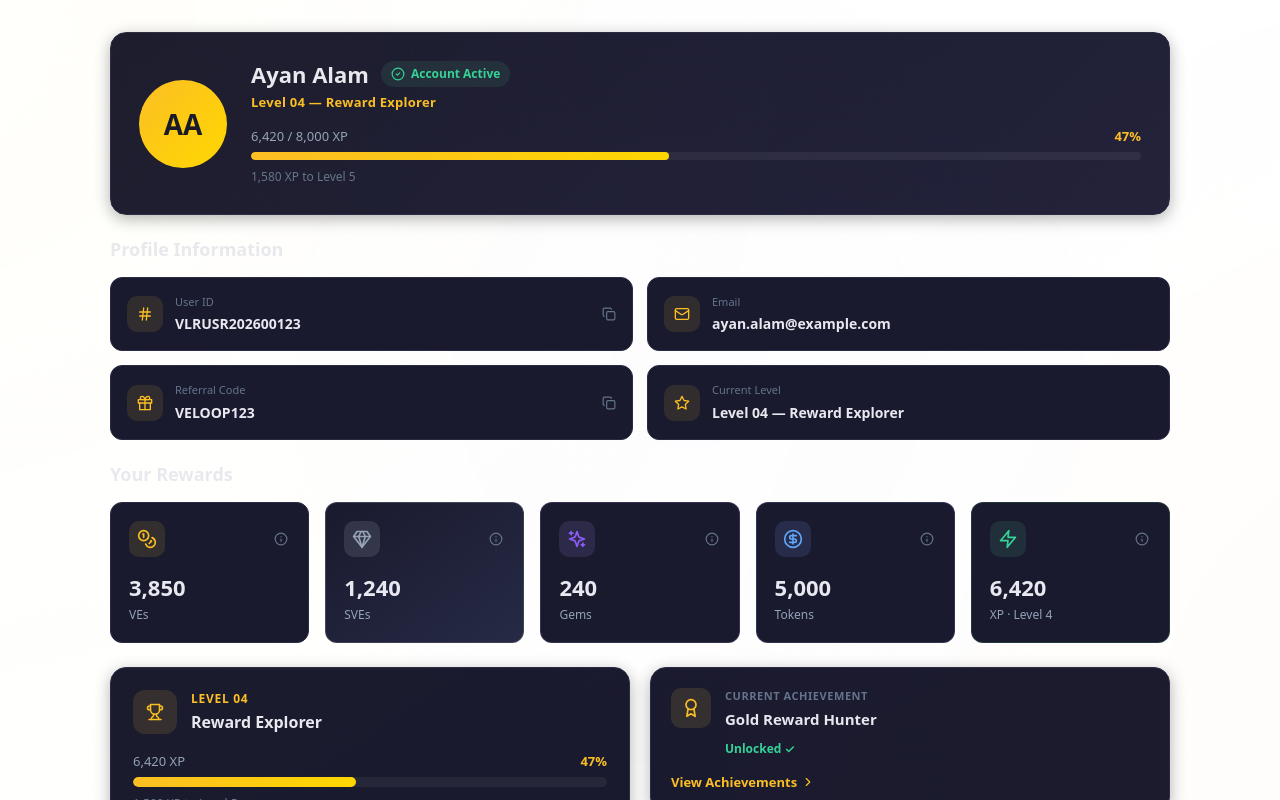
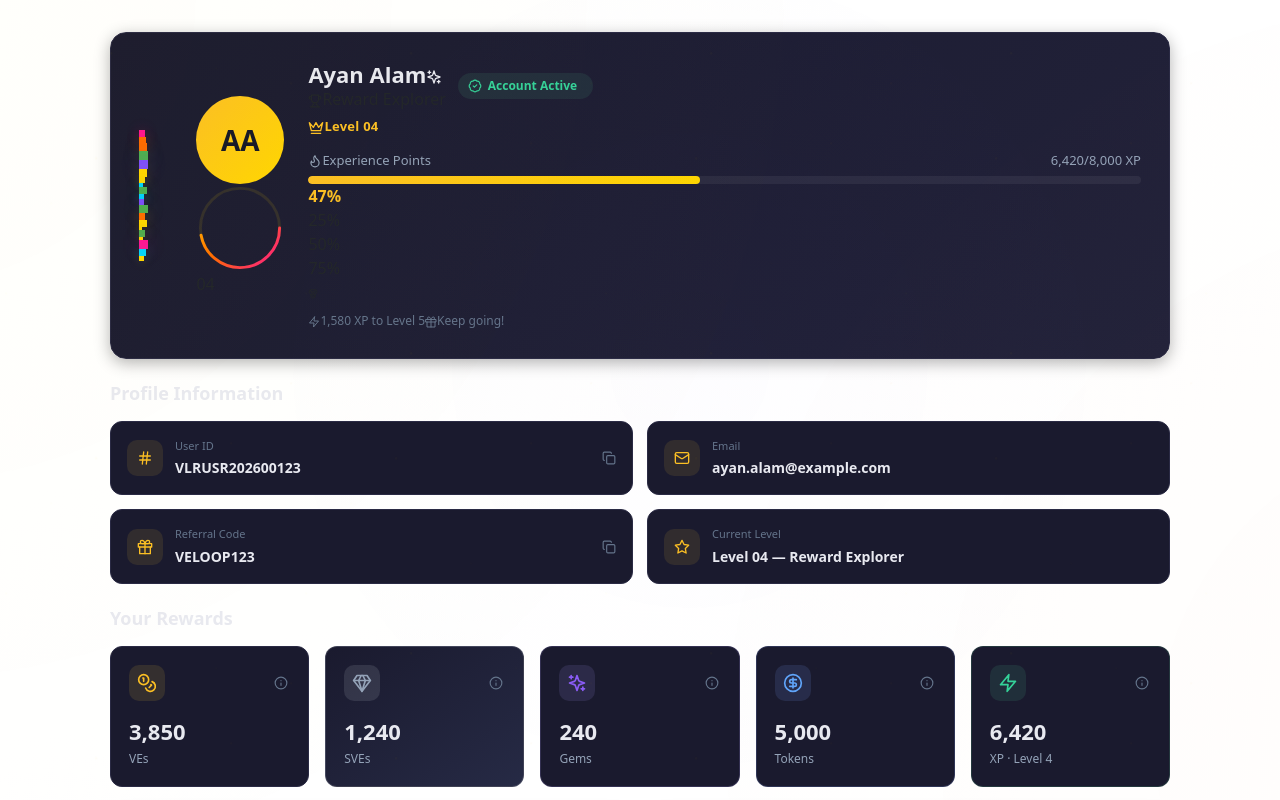
Before and after one commit to Sara12-2/VELoop_Rewards-User-Profile, a React (Vite) app: page / in a window 1280 px wide. Shown: the top 800 px of the page. Built offline with nearby package versions, Linux system fonts and the light colour scheme.

Commit message:
feat(hero): add ProfileHero with gamified avatar and XP progress

```diff
--- a/src/components/ProfileHero/ProfileHero.jsx
+++ b/src/components/ProfileHero/ProfileHero.jsx
@@ -1,6 +1,11 @@
-import { CheckCircle2 } from "lucide-react";
+import {
+  CheckCircle2, Sparkles, Crown, Trophy, TrendingUp, Zap,
+  Star, Flame, Target, Award, Gift, Rocket,
+  Circle, BadgeCheck, Gem, Medal
+} from "lucide-react";
 import styles from "./ProfileHero.module.css";
 import { useCountUp } from "../../hooks/useCountUp";
+import { useState, useEffect, useRef } from "react";
 
 function getInitials(name) {
   return name
@@ -13,47 +18,266 @@ function getInitials(name) {
 
 export default function ProfileHero({ user, xp }) {
   const animatedXP = useCountUp(xp.current);
+  const [isVisible, setIsVisible] = useState(false);
+  const [particles, setParticles] = useState([]);
+  const [barWidth, setBarWidth] = useState(0);
+  const [showSparkles, setShowSparkles] = useState(false);
+  const xpTrackRef = useRef(null);
+
   const percent = Math.min(
     Math.round(((xp.current - xp.levelFloor) / (xp.nextLevelAt - xp.levelFloor)) * 100),
     100
   );
 
+  useEffect(() => {
+    setIsVisible(true);
+
+    const newParticles = Array.from({ length: 20 }, (_, i) => ({
+      id: i,
+      size: Math.random() * 8 + 2,
+      x: Math.random() * 100,
+      y: Math.random() * 100,
+      duration: Math.random() * 12 + 6,
+      delay: Math.random() * 6,
+      color: ['#FFD700', '#FF6B00', '#FF1493', '#00D4FF', '#7C4DFF', '#4CAF50'][Math.floor(Math.random() * 6)]
+    }));
+    setParticles(newParticles);
+
+    const timer = setTimeout(() => {
+      setBarWidth(percent);
+    }, 400);
+
+    if (percent >= 80) {
+      setTimeout(() => setShowSparkles(true), 800);
+    }
+
+    return () => clearTimeout(timer);
+  }, [percent]);
+
+  const sparkleParticles = Array.from({ length: 15 }, (_, i) => ({
+    id: i,
+    x: Math.random() * 100,
+    delay: Math.random() * 3,
+    size: 4 + Math.random() * 6,
+    duration: 1 + Math.random() * 2,
+  }));
+
+  const getProgressMessage = () => {
+    if (percent >= 80) return 'Almost there!';
+    if (percent >= 50) return 'Halfway there!';
+    return 'Keep going!';
+  };
+
+  const getProgressIcon = () => {
+    if (percent >= 80) return <Rocket size={12} />;
+    if (percent >= 50) return <Target size={12} />;
+    return <Gift size={12} />;
+  };
+
   return (
-    <section className={styles.hero}>
+    <section className={`${styles.hero} ${isVisible ? styles.heroVisible : ''}`}>
+      {/* Floating Particles */}
+      <div className={styles.particlesContainer}>
+        {particles.map((p) => (
+          <div
+            key={p.id}
+            className={styles.particle}
+            style={{
+              width: p.size,
+              height: p.size,
+              left: `${p.x}%`,
+              top: `${p.y}%`,
+              animationDuration: `${p.duration}s`,
+              animationDelay: `${p.delay}s`,
+              background: p.color,
+              boxShadow: `0 0 ${p.size * 2}px ${p.color}40`
+            }}
+          />
+        ))}
+      </div>
+
+      {/* Glow Effect */}
+      <div className={styles.heroGlow}></div>
+
       <div className={styles.avatarWrap}>
+        <div className={styles.avatarPulse}></div>
         {user.avatarUrl ? (
           <img src={user.avatarUrl} alt={user.name} className={styles.avatarImg} />
         ) : (
-          <div className={styles.avatarFallback}>{getInitials(user.name)}</div>
+          <div className={styles.avatarFallback}>
+            {getInitials(user.name)}
+            <div className={styles.avatarShine}></div>
+          </div>
         )}
+        <div className={styles.levelRing}>
+          <svg viewBox="0 0 120 120" className={styles.ringSvg}>
+            <circle
+              cx="60"
+              cy="60"
+              r="54"
+              fill="none"
+              stroke="rgba(255, 215, 0, 0.1)"
+              strokeWidth="4"
+            />
+            <circle
+              cx="60"
+              cy="60"
+              r="54"
+              fill="none"
+              stroke="url(#levelGradient)"
+              strokeWidth="4"
+              strokeLinecap="round"
+              strokeDasharray="339.292"
+              strokeDashoffset={339.292 - (339.292 * percent) / 100}
+              className={styles.ringProgress}
+            />
+            <defs>
+              <linearGradient id="levelGradient" x1="0%" y1="0%" x2="100%" y2="100%">
+                <stop offset="0%" stopColor="#FFD700" />
+                <stop offset="50%" stopColor="#FF6B00" />
+                <stop offset="100%" stopColor="#FF1493" />
+              </linearGradient>
+            </defs>
+          </svg>
+          <div className={styles.levelBadgeRing}>
+            <span className={styles.levelNumber}>
+              {String(xp.level).padStart(2, '0')}
+            </span>
+          </div>
+        </div>
       </div>
 
       <div className={styles.info}>
         <div className={styles.nameRow}>
-          <h1 className={styles.name}>{user.name}</h1>
+          <div className={styles.nameWrapper}>
+            <h1 className={styles.name}>
+              {user.name}
+              <Sparkles size={16} className={styles.sparkleIcon} />
+            </h1>
+            <div className={styles.userTitle}>
+              <Trophy size={14} className={styles.trophyIcon} />
+              <span>{xp.levelName}</span>
+            </div>
+          </div>
           {user.accountStatus === "active" && (
             <span className={styles.statusPill}>
-              <CheckCircle2 size={14} />
+              <BadgeCheck size={14} />
               Account Active
+              <span className={styles.statusDot}></span>
             </span>
           )}
         </div>
 
         <div className={styles.levelBadge}>
-          Level {String(xp.level).padStart(2, "0")} — {xp.levelName}
+          <Crown size={16} className={styles.crownIcon} />
+          <span>Level {String(xp.level).padStart(2, "0")}</span>
+          <div className={styles.levelBadgeGlow}></div>
         </div>
 
         <div className={styles.xpBlock}>
           <div className={styles.xpLabelRow}>
-            <span>{animatedXP.toLocaleString()} / {xp.nextLevelAt.toLocaleString()} XP</span>
+            <div className={styles.xpLabelWrapper}>
+              <Flame size={14} className={styles.xpIcon} />
+              <span>Experience Points</span>
+            </div>
+            <span className={styles.xpValues}>
+              <span className={styles.xpCurrent}>{animatedXP.toLocaleString()}</span>
+              <span className={styles.xpDivider}>/</span>
+              <span className={styles.xpMax}>{xp.nextLevelAt.toLocaleString()} XP</span>
+            </span>
+          </div>
+
+          <div className={styles.xpTrackWrapper} ref={xpTrackRef}>
+            <div className={styles.xpTrack}>
+              <div
+                className={`${styles.xpFill} ${barWidth > 0 ? styles.xpFillAnimated : ''}`}
+                style={{ width: `${barWidth}%` }}
+              >
+                <div className={styles.xpFillGlow}></div>
+                {showSparkles && (
+                  <div className={styles.barSparkles}>
+                    {sparkleParticles.map((sp) => (
+                      <div
+                        key={sp.id}
+                        className={styles.barSparkle}
+                        style={{
+                          left: `${sp.x}%`,
+                          width: sp.size,
+                          height: sp.size,
+                          animationDelay: `${sp.delay}s`,
+                          animationDuration: `${sp.duration}s`,
+                        }}
+                      />
+                    ))}
+                  </div>
+                )}
+                <div className={styles.barRipple}></div>
+              </div>
+              <div
+                className={styles.xpGlowTrail}
+                style={{ width: `${barWidth}%` }}
+              />
+            </div>
             <span className={styles.xpPercent}>{percent}%</span>
           </div>
-          <div className={styles.xpTrack}>
-            <div className={styles.xpFill} style={{ width: `${percent}%` }} />
+
+          {/* Milestone indicators */}
+          <div className={styles.milestones}>
+            <div className={styles.milestone} style={{ left: '25%' }}>
+              <span className={styles.milestoneDot}></span>
+              <span className={styles.milestoneLabel}>25%</span>
+            </div>
+            <div className={styles.milestone} style={{ left: '50%' }}>
+              <span className={styles.milestoneDot}></span>
+              <span className={styles.milestoneLabel}>50%</span>
+            </div>
+            <div className={styles.milestone} style={{ left: '75%' }}>
+              <span className={styles.milestoneDot}></span>
+              <span className={styles.milestoneLabel}>75%</span>
+            </div>
+            <div className={`${styles.milestone} ${styles.milestoneFinal}`} style={{ left: '100%' }}>
+              <span className={styles.milestoneDot}></span>
+              <span className={styles.milestoneLabel}>
+                <Medal size={10} />
+              </span>
+            </div>
           </div>
+
           <p className={styles.xpToNext}>
+            <Zap size={12} className={styles.zapIcon} />
             {xp.xpToNextLevel.toLocaleString()} XP to Level {xp.level + 1}
+            <span className={styles.xpProgressText}>
+              {getProgressIcon()}
+              {getProgressMessage()}
+            </span>
+            <span className={styles.progressDots}>
+              {[...Array(5)].map((_, i) => (
+                <span
+                  key={i}
+                  className={`${styles.progressDot} ${i < Math.floor(percent / 20) ? styles.progressDotActive : ''}`}
+                  style={{ animationDelay: `${i * 0.15}s` }}
+                />
+              ))}
+            </span>
           </p>
+
+          {/* Confetti when near completion */}
+          {percent >= 80 && (
+            <div className={styles.confettiContainer}>
+              {[...Array(8)].map((_, i) => (
+                <div
+                  key={i}
+                  className={styles.confetti}
+                  style={{
+                    left: `${Math.random() * 100}%`,
+                    animationDelay: `${Math.random() * 2}s`,
+                    animationDuration: `${1 + Math.random() * 2}s`,
+                    background: ['#FFD700', '#FF6B00', '#FF1493', '#00D4FF', '#7C4DFF', '#4CAF50'][i % 6]
+                  }}
+                />
+              ))}
+            </div>
+          )}
         </div>
       </div>
     </section>
```
